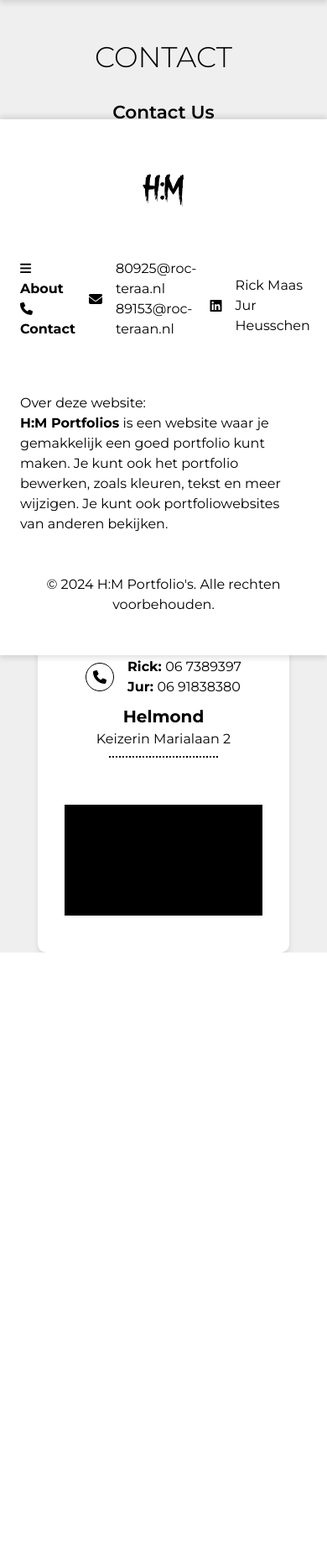
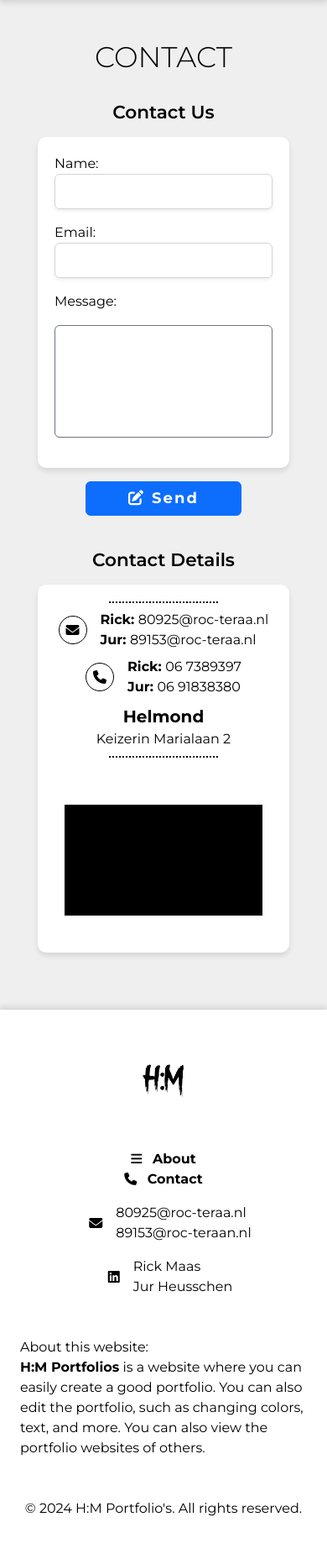
Before and after one commit to RickPetaByte/h_m_portfolio, a Laravel app: page /contact in a window 390 px wide. Shown: the part 64-1920 px from the top of the page at 84% size. Before the commit the page ends 1198 px from the top, so only its background shows below. Run offline with Laravel 10, Linux system fonts and the light colour scheme; style sheets or scripts are compiled from the project's sources; some libraries are stand-ins or nearby versions.

Commit message:
Finished footer
Finished reworking footer.
Responsive is good enough.

```diff
--- a/h_m_portfolio/resources/css/app.css
+++ b/h_m_portfolio/resources/css/app.css
@@ -310,7 +310,7 @@
 
 .divCreatePage
 {
-    /* width: 740px; */
+    width: 800px;
     box-shadow: 0 4px 6px rgba(0, 0, 0, 0.1);
     padding: 20px;
     border-radius: 10px;
@@ -319,7 +319,7 @@
 
 .input-container
 {
-    /* margin-bottom: 20px; */
+    margin-bottom: 20px;
 }
 
 .input-container label
@@ -793,19 +793,19 @@
     }
 }
 
-/* @media (max-width: 1000px)
+@media screen and (min-device-width: 1202px) and (max-device-width: 1524px)
 {
-    .responsive-flex
+    .contact-responsive
     {
-        justify-content: center;
+        width: 90%;
     }
-} */
+}
 
-@media only screen and (max-width: 638px)
+@media screen and (min-device-width: 1402px) and (max-device-width: 1518px)
 {
-    .remove-flex-responsive
+    .info-responsive
     {
-        display: block;
+        width: 100%;
     }
 }
 
--- a/h_m_portfolio/resources/views/layouts/contact-content.blade.php
+++ b/h_m_portfolio/resources/views/layouts/contact-content.blade.php
@@ -39,7 +39,6 @@
                 </div>
             </form>
         </div> <!-- This closes the .col-6 div -->
-
         <div class="col-xxl-6">
             <h1 class="text-center fs-bold mt-3 fs-4 fw-semibold">Contact Details</h1>
             <div class="input-container colorSecond mt-3 divCreatePage">
--- a/h_m_portfolio/resources/views/layouts/footer.blade.php
+++ b/h_m_portfolio/resources/views/layouts/footer.blade.php
@@ -1,15 +1,15 @@
-<footer class="container-fluid pt-5 pb-5 footer-boxshadow colorSecond">
+<footer class="container-fluid pt-5 pb-5 position-relative mt-5 footer-boxshadow colorSecond">
     <div class="container">
         <div class="row g-5">
             <!-- Logo en Links -->
-            <div class="col-sm-12 col-md-2 col-lg-2 col-xl-2 d-flex justify-content-center flex-row align-items-center align-items-md-center align-items-lg-end align-items-xl-start align-items-xxl-center">
+            <div class="col-sm-12 col-md-12 col-lg-2 col-xl-1 d-flex justify-content-center flex-row align-items-center align-items-md-center align-items-lg-end align-items-xl-start align-items-xxl-center">
                 <img id="footer-logo" src="{{ asset('img/LogoCircle.png') }}" alt="Logo">
 
             </div>
             <!-- Contactinformatie -->
-            <div class="col-sm-12 col-md-10 col-lg-10 col-xl-6 d-flex flex-row align-items-center remove-flex-responsive">
-                <div class="d-flex w-100 remove-flex-responsive">
-                    <div class="d-flex flex-column w-50">
+            <div class="col-sm-12 col-md-12 col-lg-10 col-xl-6 d-flex flex-row align-items-center contact-responsive">
+                <div class="d-md-flex d-sm-flex w-100">
+                    <div class="d-flex flex-column mb-3 mb-md-0 w-100 justify-content-center align-items-center">
                         <a href="{{ route('about') }}" class="fw-bold">
                             <i class="fa-solid fa-bars iconNavBar iconNavBarColor"></i> About
                         </a>
@@ -37,18 +37,19 @@
                 </div>
             </div>
             <!-- Over deze website -->
-            <div class="col-md-11 col-lg-11 col-xl-11 col-xxl-4 mx-auto">
+            <div class="col-md-11 col-lg-11 col-xl-11 col-xxl-5 mx-auto info-responsive">
 
-                <span>Over deze website:</span>
+                <span>About this website:</span>
                 <br class="mb-2">
-                <strong>H:M Portfolios</strong> is een website waar je gemakkelijk een goed portfolio kunt maken. Je kunt ook het portfolio bewerken, zoals kleuren, tekst en meer wijzigen. Je kunt ook portfoliowebsites van anderen bekijken.
+                <strong>H:M Portfolios</strong>
+                <span>is a website where you can easily create a good portfolio. You can also edit the portfolio, such as changing colors, text, and more. You can also view the portfolio websites of others.</span>
 
             </div>
         </div>
         <!-- Footer Opmerking -->
         <div class="row mt-5">
             <div class="col-12 text-center">
-                <p class="footer-company-name">© 2024 H:M Portfolio's. Alle rechten voorbehouden.</p>
+                <p class="footer-company-name">© 2024 H:M Portfolio's. All rights reserved.</p>
             </div>
         </div>
     </div>
```
